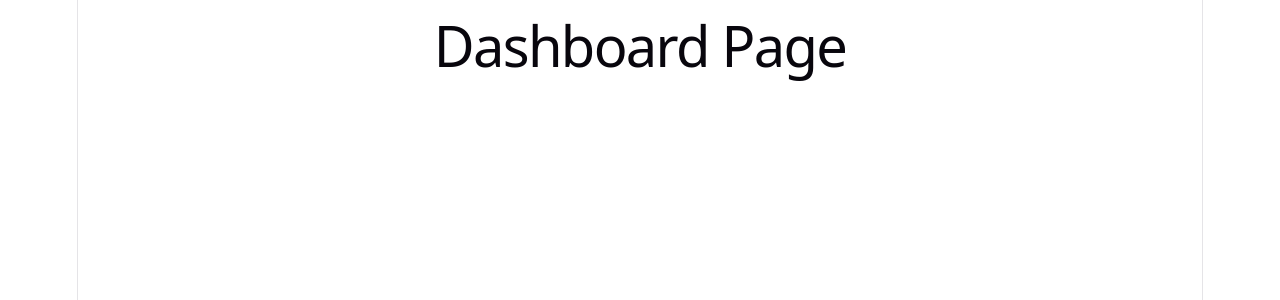
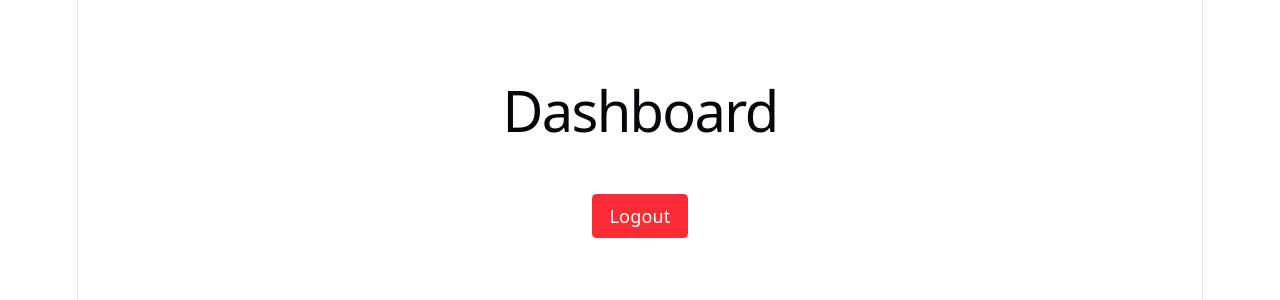
Before and after one commit to HardikJangra/task-manager-mern, a React app in the folder frontend/: page /dashboard in a window 1280 px wide. Shown: the top 300 px of the page. Built offline with nearby package versions, Linux system fonts and the light colour scheme; sample sign-in values are in the browser's storage; the HTML template or start-up script is replaced by a standard one.

Commit message:
Add protected routes and logout functionality

```diff
--- a/frontend/src/App.jsx
+++ b/frontend/src/App.jsx
@@ -7,6 +7,7 @@ import {
 import Login from "./pages/Login";
 import Register from "./pages/Register";
 import Dashboard from "./pages/Dashboard";
+import PrivateRoute from "./routes/PrivateRoute";
 
 function App() {
   return (
@@ -23,9 +24,13 @@ function App() {
         />
 
         <Route
-          path="/dashboard"
-          element={<Dashboard />}
-        />
+  path="/dashboard"
+  element={
+    <PrivateRoute>
+      <Dashboard />
+    </PrivateRoute>
+  }
+/>
       </Routes>
     </BrowserRouter>
   );
--- a/frontend/src/pages/Dashboard.jsx
+++ b/frontend/src/pages/Dashboard.jsx
@@ -1,6 +1,26 @@
+import { useNavigate } from "react-router-dom";
+
 function Dashboard() {
+  const navigate = useNavigate();
+
+  const handleLogout = () => {
+    localStorage.clear();
+    navigate("/");
+  };
+
   return (
-    <h1>Dashboard Page</h1>
+    <div className="p-10">
+      <h1 className="text-3xl font-bold">
+        Dashboard
+      </h1>
+
+      <button
+        onClick={handleLogout}
+        className="mt-4 bg-red-500 text-white px-4 py-2 rounded"
+      >
+        Logout
+      </button>
+    </div>
   );
 }
 
--- a/frontend/src/routes/PrivateRoute.jsx
+++ b/frontend/src/routes/PrivateRoute.jsx
@@ -0,0 +1,9 @@
+import { Navigate } from "react-router-dom";
+
+function PrivateRoute({ children }) {
+  const token = localStorage.getItem("token");
+
+  return token ? children : <Navigate to="/" />;
+}
+
+export default PrivateRoute;
```
